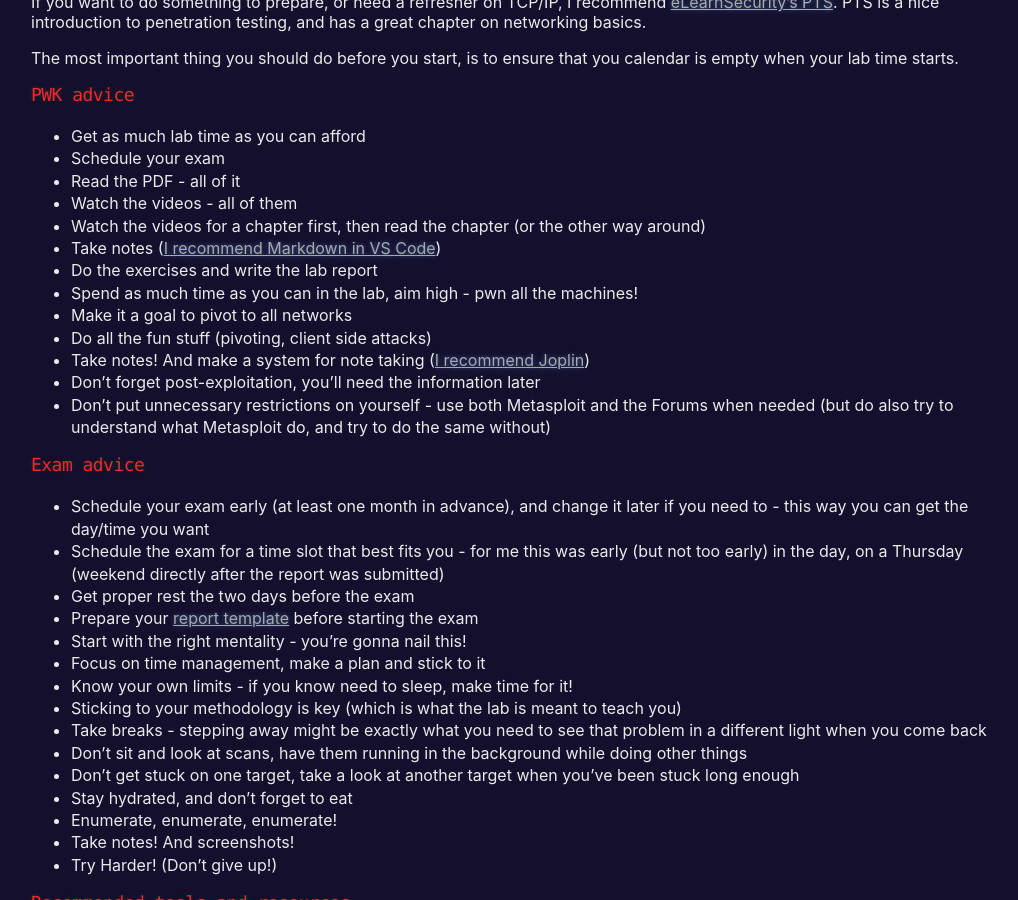
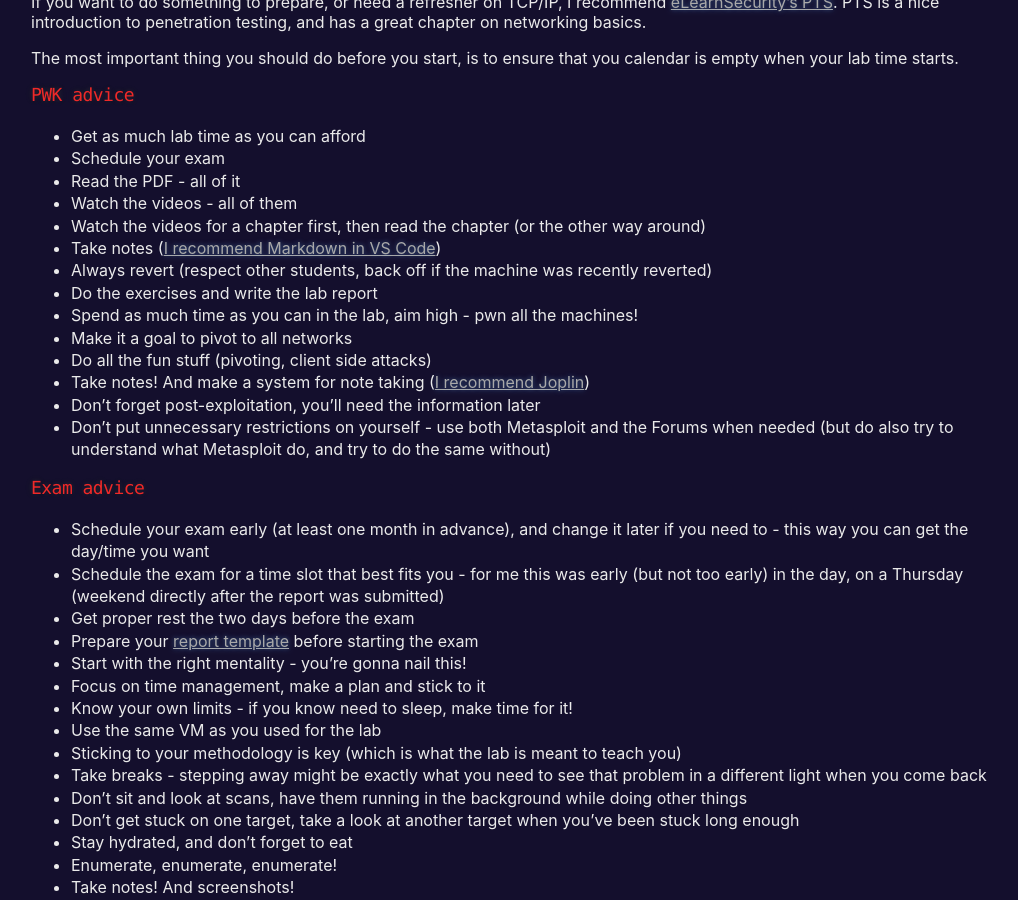
Before and after one commit to thomfre/thomfre.dev, a Jekyll site: the page built from _posts/2020-03-06-my-oscp-experience.md, in a window 1280 px wide and 900 px high, scrolled down 716 px. Shown: the whole window, without its empty margins (109-1127 px from the left). Built offline with Jekyll 4.4.1, drawn with Linux system fonts in a browser that asks for light colours.

Commit message:
Update 2020-03-06-my-oscp-experience.md

```diff
--- a/_posts/2020-03-06-my-oscp-experience.md
+++ b/_posts/2020-03-06-my-oscp-experience.md
@@ -29,6 +29,7 @@
 - Watch the videos - all of them
 - Watch the videos for a chapter first, then read the chapter (or the other way around)
 - Take notes ([I recommend Markdown in VS Code](/using-vs-code-for-note-taking))
+- Always revert (respect other students, back off if the machine was recently reverted)
 - Do the exercises and write the lab report
 - Spend as much time as you can in the lab, aim high - pwn all the machines!
 - Make it a goal to pivot to all networks
@@ -46,6 +47,7 @@
 - Start with the right mentality - you're gonna nail this!
 - Focus on time management, make a plan and stick to it
 - Know your own limits - if you know need to sleep, make time for it!
+- Use the same VM as you used for the lab
 - Sticking to your methodology is key (which is what the lab is meant to teach you)
 - Take breaks - stepping away might be exactly what you need to see that problem in a different light when you come back
 - Don't sit and look at scans, have them running in the background while doing other things
```
